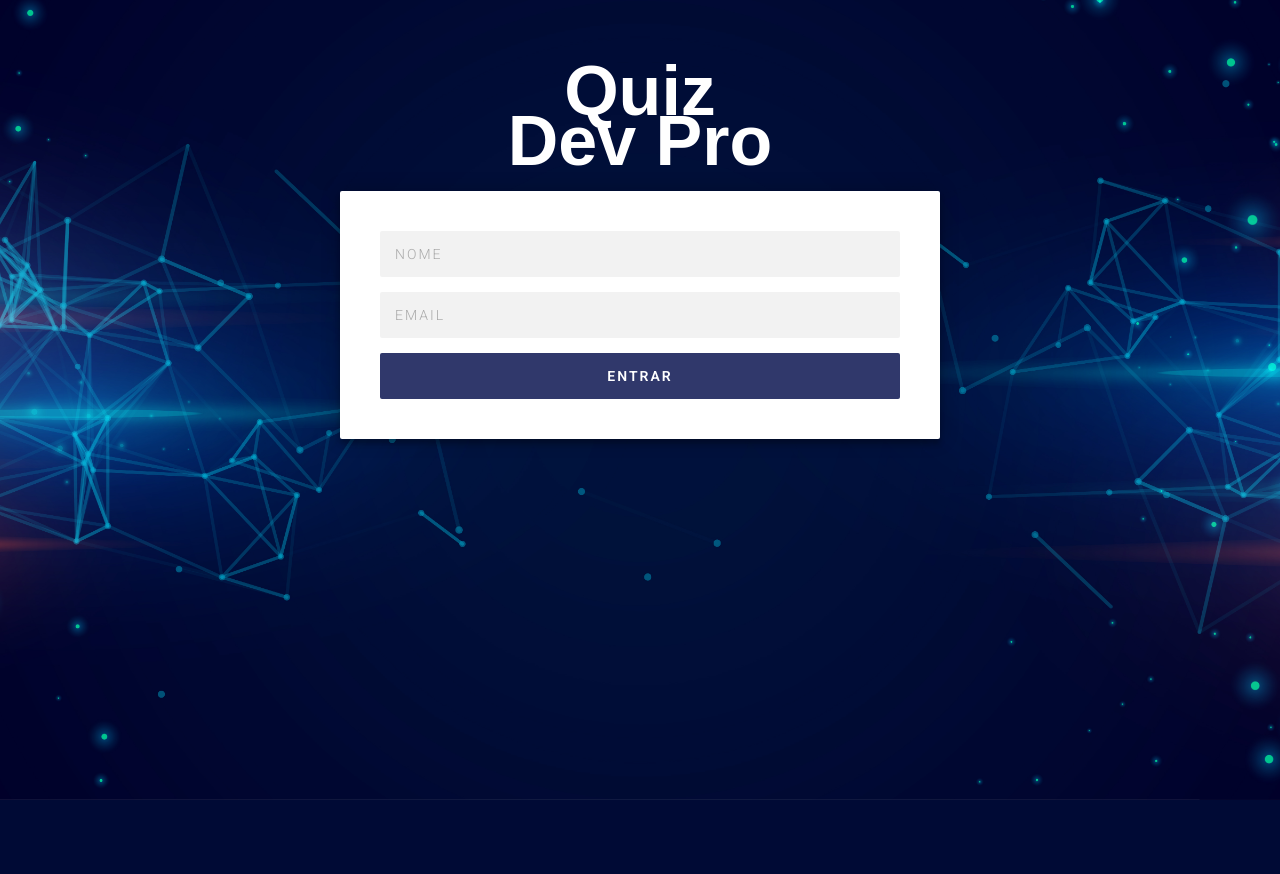
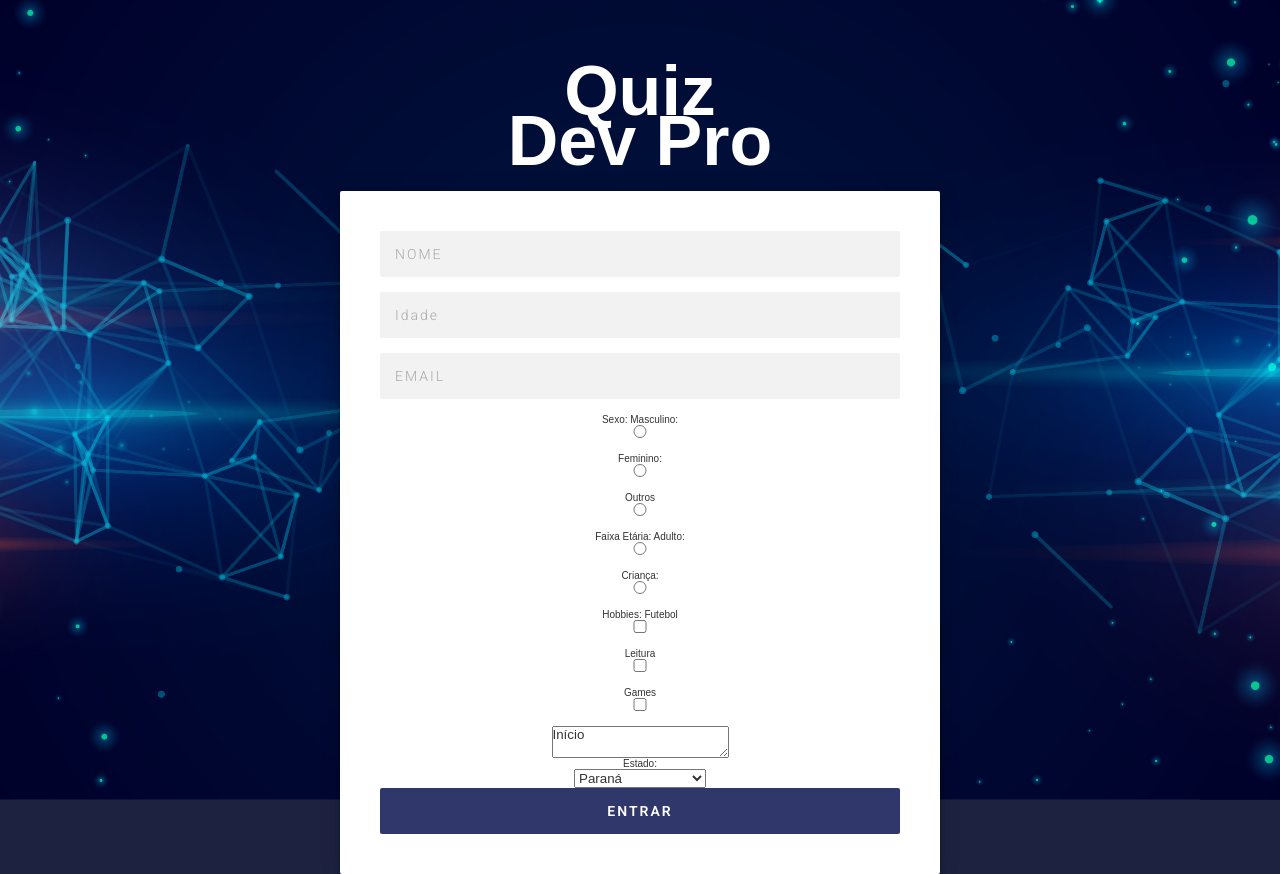
Before and after one commit to thiago-garcia/django-forms, a Django app: page / in a window 1280 px wide. Before the commit the page ends 800 px from the top, so only its background shows below. Run offline with Django 5.2, Linux system fonts and the light colour scheme.

Commit message:
Inseridos vários tipos de inputs para testes com debug

```diff
--- a/project/base/templates/base/home.html
+++ b/project/base/templates/base/home.html
@@ -14,10 +14,43 @@
         <p class="subtitle-quiz">Quiz</p>
         <p class="subtitle-page">Dev Pro</p>
         <div class="form">
-                <form class="login-form" action="">
-                  <input type="text" name="nome" placeholder="NOME"/>
-                  <input type="email" name="email" placeholder="EMAIL"/>
-                  <button>Entrar</button>
+            <form class="login-form" method="post" action=".?x=1">
+                <input type="text" name="nome" placeholder="NOME" />
+                <input type="number" name="idade" placeholder="Idade" required="required" />
+                <input type="email" name="email" placeholder="EMAIL" />
+                Sexo:
+                Masculino:
+                <input type="radio" name="sexo" value="Masculino" />
+                Feminino:
+                <input type="radio" name="sexo" value="Feminino" />
+                Outros
+                <input type="radio" name="sexo" value="Outros" />
+
+                Faixa Etária:
+                Adulto:
+                <input type="radio" name="faixa_etaria" value="Adulto" />
+                Criança:
+                <input type="radio" name="faixa_etaria" value="Criança" />
+
+                Hobbies:
+                Futebol
+                <input type="checkbox" name="hobby" value="futebol" />
+                Leitura
+                <input type="checkbox" name="hobby" value="leitura" />
+                Games
+                <input type="checkbox" name="hobby" value="games" />
+
+                <textarea name="texto">Início</textarea>
+
+                Estado:
+                <select name="estado">
+                    <option value="PR">Paraná</option>
+                    <option value="SC">Santa Catarina</option>
+                    <option value="RS">Rio Grande do Sul</option>
+                </select>
+
+                {% csrf_token %}
+                <button type="submit">Entrar</button>
             </form>
         </div>
     </div>
```
Lines whose indentation alone changed are shown as unchanged.
